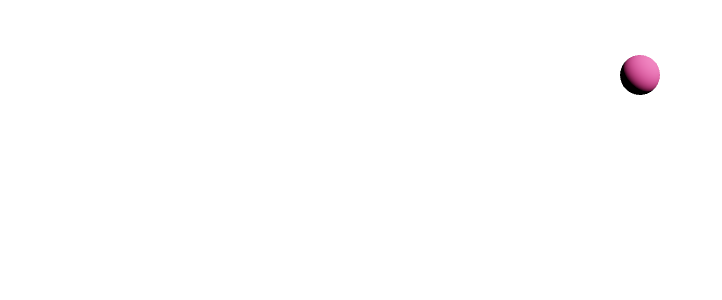
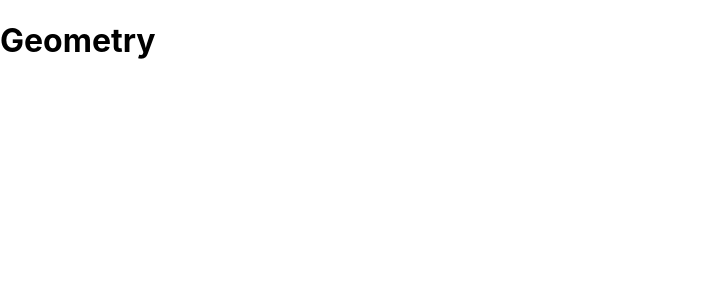
Before and after one commit to francescorizzello94/3d-playground, a React (Create React App) app: page /Geometry in a window 1280 px wide. Shown: the top 300 px of the page, without its empty margins (0-722 px from the left). Built offline with nearby package versions, Linux system fonts and the light colour scheme.

Commit message:
revert to initial geometry page

```diff
--- a/src/Pages/Geometry.js
+++ b/src/Pages/Geometry.js
@@ -2,13 +2,6 @@ import { Canvas } from "@react-three/fiber"
 
 export const Geometry = () => {
   return (
-    <Canvas>
-    {/* <h1>Geometry</h1> */}
-    <pointLight position={[10, 10, 10]} />
-    <mesh>
-      <sphereBufferGeometry />
-      <meshStandardMaterial color="hotpink" />
-    </mesh>
-  </Canvas>
+    <h1>Geometry</h1>
   )
 }
```
